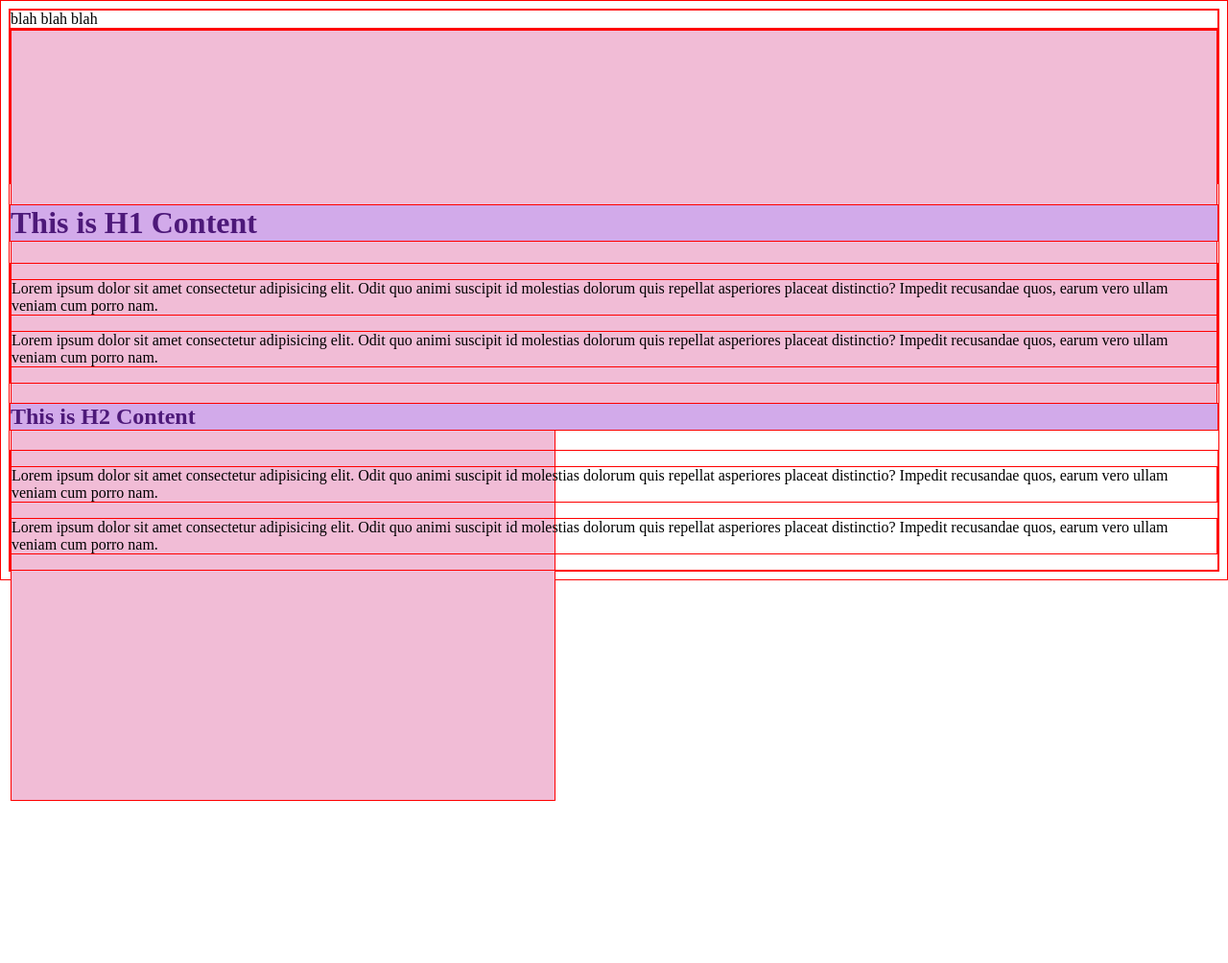
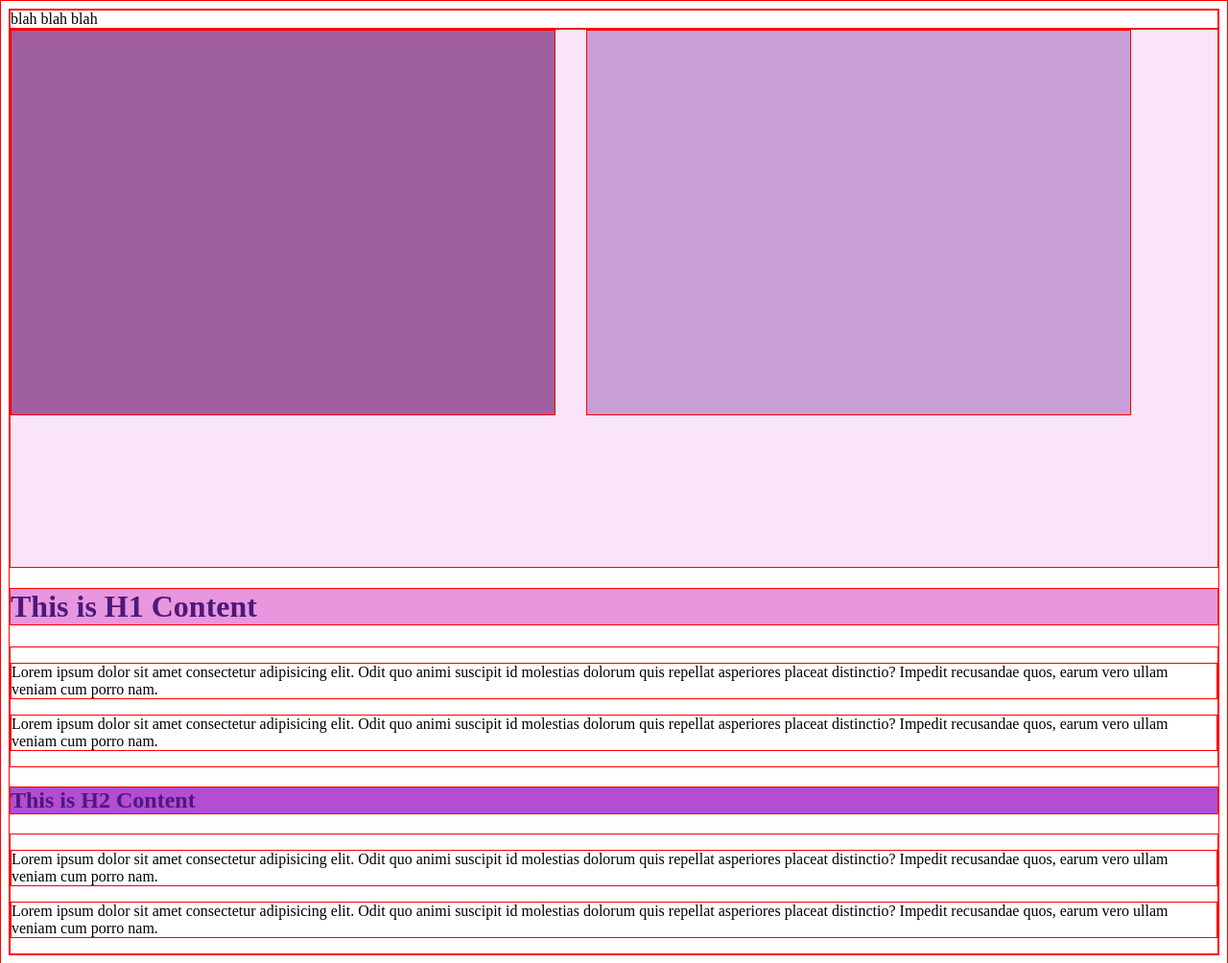
Before and after one commit to gianna-gatson/writ40363-protfolio, a plain HTML site: page sandbox/practice.html in a window 1280 px wide. Shown: the whole page at 96% size. Before the commit the page ends 835 px from the top, so only its background shows below. Drawn offline with Linux system fonts and the light colour scheme.

Commit message:
fixed css code in class
fixed color boxes above header.

```diff
--- a/sandbox/sandbox_css/practice.css
+++ b/sandbox/sandbox_css/practice.css
@@ -1,37 +1,40 @@
+* {
+  border: 1px solid red;
+    }
 
-
-*{
-    border: 1px solid red;
-}
 header {
 
-    height: 20vh;
+    display: flex;
+    flex-direction: row;
+    gap: 2rem;
+    height: 70vh;
+    background-color: rgb(250, 228, 249);
 
-    background-color: rgb(209, 79, 79);
+}
+
+.header_text {
+
+    background-color:rgb(160, 95, 159);
+    height: 50vh;
+    width: 45%;
 }
 
 
-.header_text {
-    display:flex
-    flex-direction: row;
-    gap: 2rem;
+.header_pic {
+    background-color:rgb(200, 159, 214);
     height: 50vh;
- background-color: rgb(241, 188, 214);
+    width: 45%;
 }
 
-.header_pic {
-     background-color: rgb(241, 188, 214);
-     height: 50vh;
-    width: 45%
-}
+
 
 
 h1 {
     color: #4d1979;
-    background-color: rgb(210, 170, 234);
+    background-color:rgb(232, 150, 222);
 }
 
 h2 {
     color: #4d1979;
-    background-color: rgb(210, 170, 234);
+    background-color:rgb(178, 77, 212);
 }
```
Also changed, not shown: 1 other file.
